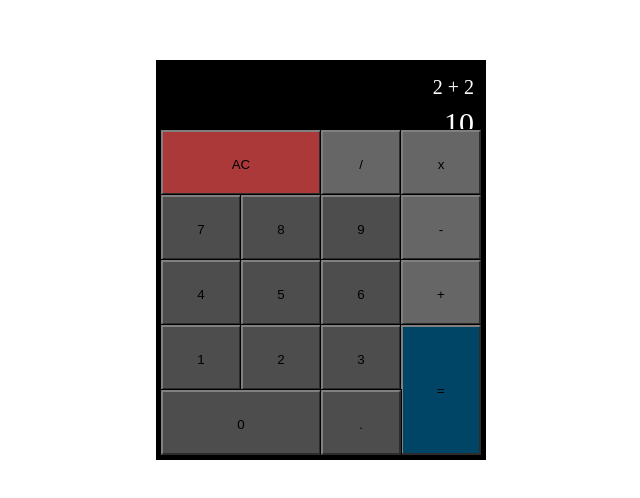
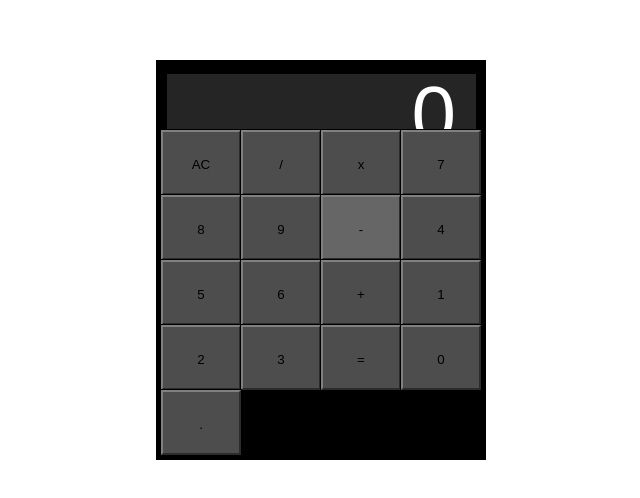
Before and after one commit to richard-graham/js-calculator, a plain HTML site: page index.html in a window 1280 px wide. Shown: the part 248-746 px from the top of the page, without its empty margins (319-959 px from the left). Drawn offline with Linux system fonts and the light colour scheme; a web font is replaced by a local one.

Commit message:
update button values; update display when pushed

```diff
--- a/index.html
+++ b/index.html
@@ -10,26 +10,26 @@
 <body>
     <div class="grid-container">
         <div class="grid-item" id="display">
-            <div class="display-item" id="equation">2 + 2</div>
-            <div class="display-item" id="output">10</div>
+            <div class="display-item" id="equation"><input type="text" class="calc-scn" value="" disabled /></div>
+          <!--  <div class="display-item" id="output">10</div> -->
         </div>
-        <button class="grid-item" id="clear">AC</button>
-        <button class="grid-item" id="divide">/</button>
-        <button class="grid-item" id="multiply">x</button>
-        <button class="grid-item" id="seven" value="7">7</button>
-        <button class="grid-item" id="eight">8</button>
-        <button class="grid-item" id="nine">9</button>
-        <button class="grid-item" id="subtract">-</button>
-        <button class="grid-item" id="four">4</button>
-        <button class="grid-item" id="five">5</button>
-        <button class="grid-item" id="six">6</button>
-        <button class="grid-item" id="add">+</button>
-        <button class="grid-item" id="one">1</button>
-        <button class="grid-item" id="two">2</button>
-        <button class="grid-item" id="three">3</button>
-        <button class="grid-item" id="equals">=</button>
-        <button class="grid-item" id="zero">0</button>
-        <button class="grid-item" id="decimal">.</button>
+        <button class="grid-item" type="button" value="all-clear">AC</button>
+        <button class="grid-item" type="button" value="/" >/</button>
+        <button class="grid-item" type="button" value="*">x</button>
+        <button class="grid-item" type="button" value="7">7</button>
+        <button class="grid-item" type="button" value="8">8</button>
+        <button class="grid-item" type="button" value="9">9</button>
+        <button class="grid-item" type="button" id="subtract" value="-">-</button>
+        <button class="grid-item" type="button" value="4">4</button>
+        <button class="grid-item" type="button" value="5">5</button>
+        <button class="grid-item" type="button" value="6">6</button>
+        <button class="grid-item" type="button" value="+">+</button>
+        <button class="grid-item" type="button" value="1">1</button>
+        <button class="grid-item" type="button" value="2">2</button>
+        <button class="grid-item" type="button" value="3">3</button>
+        <button class="grid-item" type="button" value="=">=</button>
+        <button class="grid-item" type="button" value="0">0</button>
+        <button class="grid-item" type="button" value=".">.</button>
     </div>
     <script src="logic.js"></script>
 </body>
--- a/logic.js
+++ b/logic.js
@@ -82,6 +82,27 @@ keyVal();
 */
 
 document.querySelectorAll('.grid-item').forEach(function(el){el.addEventListener('click', function() {
-    console.log(this.id);
+    inputDigit(this.value);
+    updateDisplay();
 });
 })
+
+const calculator = {
+    displayValue: '0',
+    firstVal: null,
+    secondVal: false,
+    operator: null,
+  };
+
+  function inputDigit(digit) {
+    const { displayValue } = calculator;
+    // Overwrite `displayValue` if the current value is '0' otherwise append to it
+    calculator.displayValue = displayValue === '0' ? digit : displayValue + digit;
+  }
+
+function updateDisplay() {
+    const display = document.querySelector('.calc-scn');
+    display.value = calculator.displayValue;
+  }
+
+  updateDisplay();
--- a/style.css
+++ b/style.css
@@ -14,6 +14,19 @@ body {
     align-items: center;
     justify-content: center;
 }
+
+.calc-scn {
+    width: 90%;
+    height: 90%;
+    font-size: 5rem;
+    height: 80px;
+    border: none;
+    background-color: #252525;
+    color: #fff;
+    text-align: right;
+    padding-right: 20px;
+    padding-left: 10px;
+  }
 
 .grid-container {
     margin-top: 300px;
@@ -34,13 +47,17 @@ body {
     background-color: #4D4D4D;
 }
 
+.opr {
+    color: #2196F3
+}
+
 #display {
     grid-column: 1 / 5;
     grid-row: 1 / 2;
     display: grid;
     grid-template-rows: 70% 30%;
     text-align: end;
-    padding: 7px;
+    padding: 5px;
     background-color: #000;
 }
 
```
